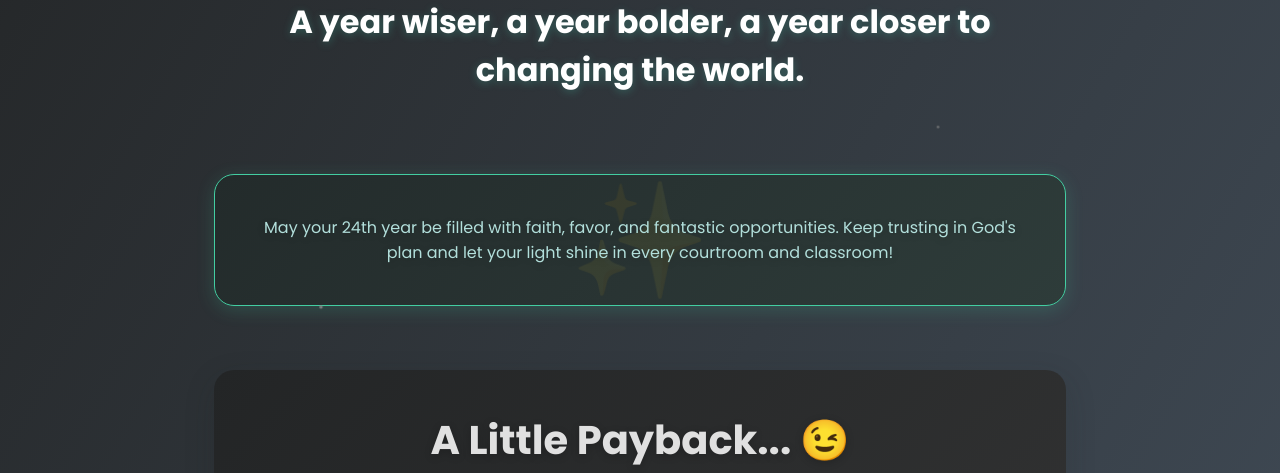
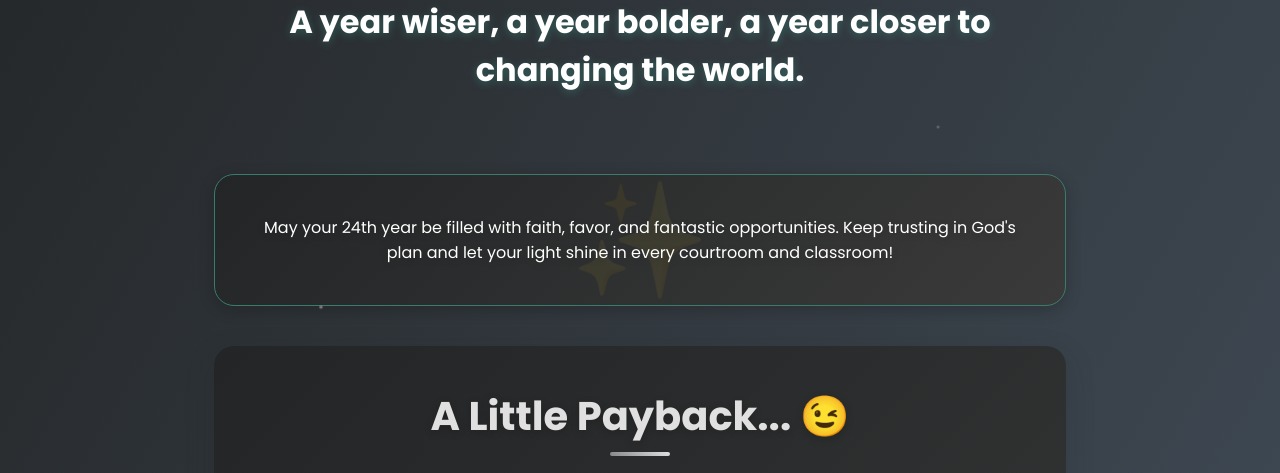
Before and after one commit to Takunda-Madondo/birthday, a plain HTML site: page index.html in a window 1280 px wide. Shown: the part 318-791 px from the top of the page. Drawn offline with Linux system fonts and the light colour scheme.

Commit message:
Update index.html

```diff
--- a/index.html
+++ b/index.html
@@ -363,9 +363,9 @@
             <h1 class="main-title">Happy 24th Birthday, Miss Masoha!</h1>
             <h2 class="subtitle">A year wiser, a year bolder, a year closer to changing the world.</h2>
         </div>
-        <div class="birthday-card" style="background: linear-gradient(135deg, #232b2b 0%, #2e3c3a 100%); border: 1.5px solid #43cea2; box-shadow: 0 4px 18px 0 #43cea233; margin-bottom: 64px;">
-                <p style="text-align:center; font-size:1rem; color:#b2dfdb; margin:0 auto; font-weight:500;">May your 24th year be filled with faith, favor, and fantastic opportunities. Keep trusting in God's plan and let your light shine in every courtroom and classroom!</p>
-            </div>
+    <div class="birthday-card" style="background: linear-gradient(135deg, #232526 0%, #3a3a3a 100%); border: 1px solid #3a7c6c;">
+                <p style="text-align:center; font-size:1rem; color:#fff; margin:0 auto; font-weight:500;">May your 24th year be filled with faith, favor, and fantastic opportunities. Keep trusting in God's plan and let your light shine in every courtroom and classroom!</p>
+        </div>
 
         <div class="content-section">
             <h2 class="section-title">A Little Payback... 😉</h2>
```
